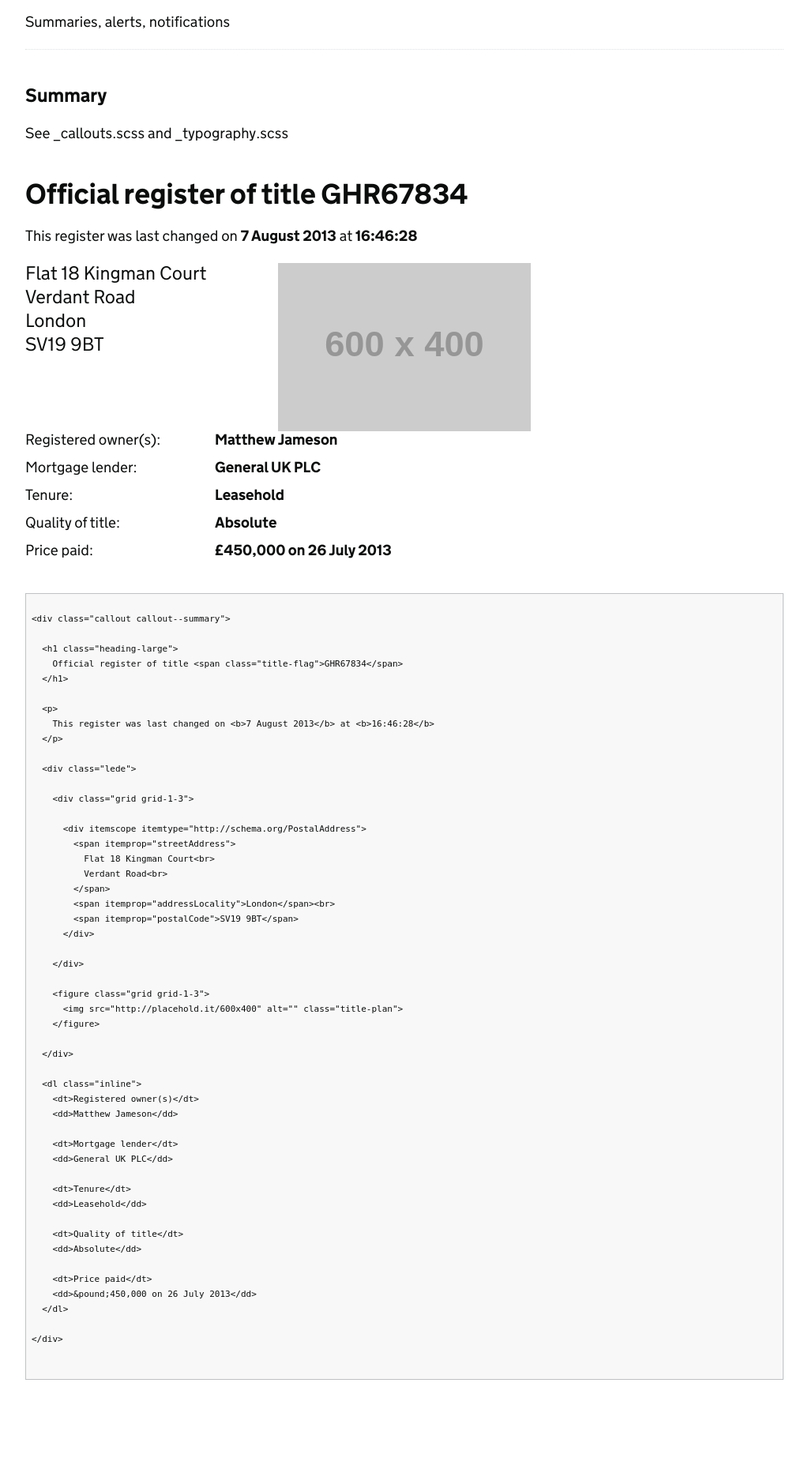
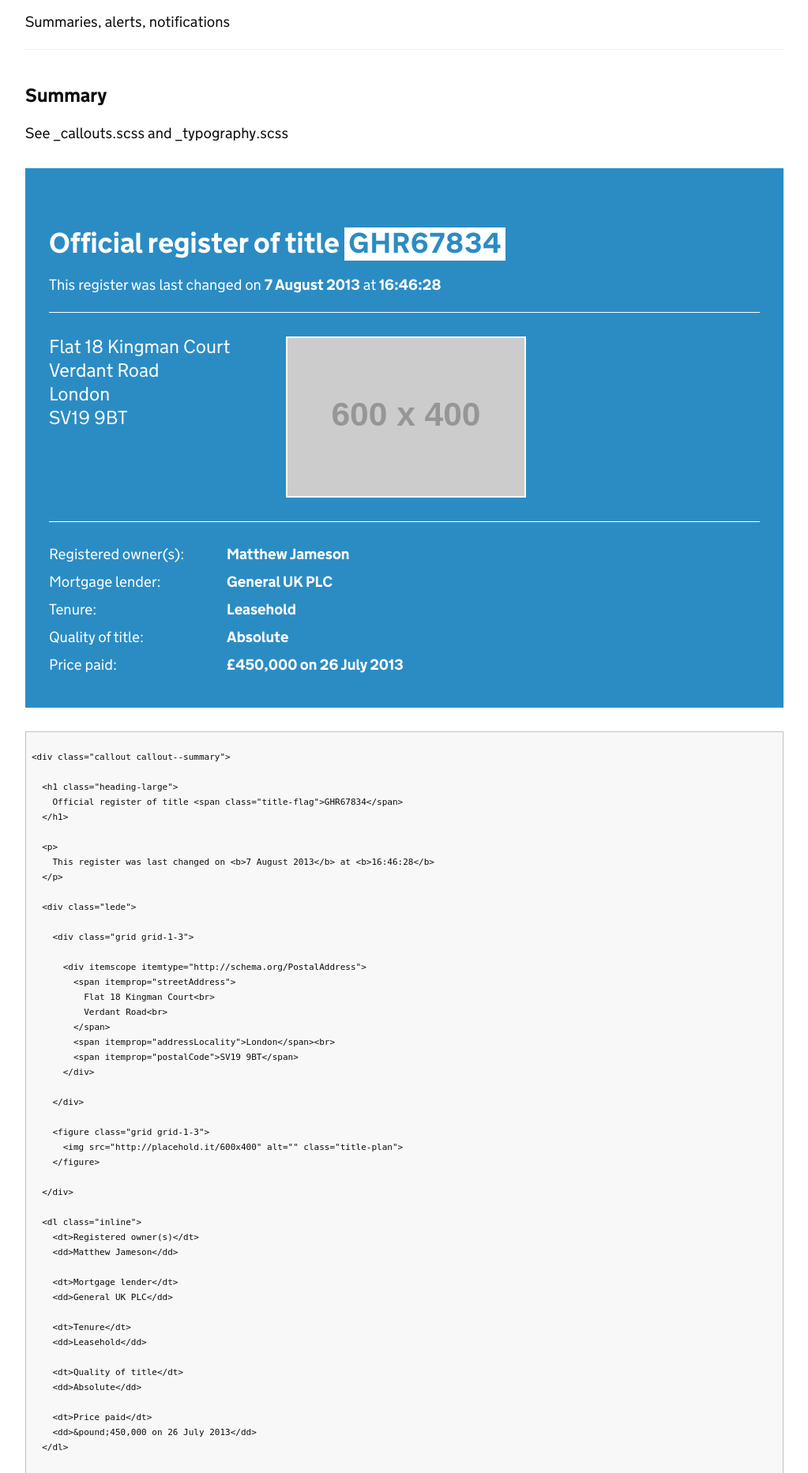
Before and after one commit to LandRegistry-Attic/external-style-guide, a Flask app: page /modules in a window 1280 px wide. Shown: the part 430-2295 px from the top of the page at 79% size, without its empty margins (128-1151 px from the left). Run offline with Flask 2, Linux system fonts and the light colour scheme; grey boxes labelled with a size stand in for pictures from a placeholder-image service; some libraries are stand-ins or nearby versions.

Commit message:
Generated css

```diff
--- a/app/static/development/stylesheets/landregistry-main.css
+++ b/app/static/development/stylesheets/landregistry-main.css
@@ -10,7 +10,7 @@
 @-o-viewport {
   width: device-width;
 }
-#content:after, .inline:after, .summary:after, .summary .lede:after {
+#content:after, .inline:after, .callout:after, .callout--summary .lede:after {
   content: "";
   display: block;
   clear: both;
@@ -42,7 +42,7 @@
 @-o-viewport {
   width: device-width;
 }
-#content:after, .inline:after, .summary:after, .summary .lede:after {
+#content:after, .inline:after, .callout:after, .callout--summary .lede:after {
   content: "";
   display: block;
   clear: both;
@@ -60,7 +60,7 @@
 @-o-viewport {
   width: device-width;
 }
-#content:after, .inline:after, .summary:after, .summary .lede:after {
+#content:after, .inline:after, .callout:after, .callout--summary .lede:after {
   content: "";
   display: block;
   clear: both;
@@ -72,7 +72,7 @@
 @-o-viewport {
   width: device-width;
 }
-#content:after, .inline:after, .summary:after, .summary .lede:after {
+#content:after, .inline:after, .callout:after, .callout--summary .lede:after {
   content: "";
   display: block;
   clear: both;
@@ -1545,16 +1545,19 @@ pre code {
   border: none;
 }
 
-.summary {
+.callout {
   margin: 30px 0;
   padding: 30px;
+}
+.callout .first-heading {
+  margin-top: 0;
+}
+
+.callout--summary {
   color: white;
   background-color: #2b8cc4;
 }
-.summary [class*='heading'] {
-  margin-top: 0;
-}
-.summary .title-flag {
+.callout--summary .title-flag {
   display: -moz-inline-stack;
   display: inline-block;
   vertical-align: top;
@@ -1566,16 +1569,16 @@ pre code {
   background-color: white;
 }
 @media (min-width: 641px) {
-  .summary .title-flag {
+  .callout--summary .title-flag {
     vertical-align: baseline;
   }
 }
-.summary .lede {
+.callout--summary .lede {
   margin-bottom: 30px;
   padding: 30px 0;
   border-top: 1px solid white;
   border-bottom: 1px solid white;
 }
-.summary .title-plan {
+.callout--summary .title-plan {
   border: 2px solid white;
 }
```
